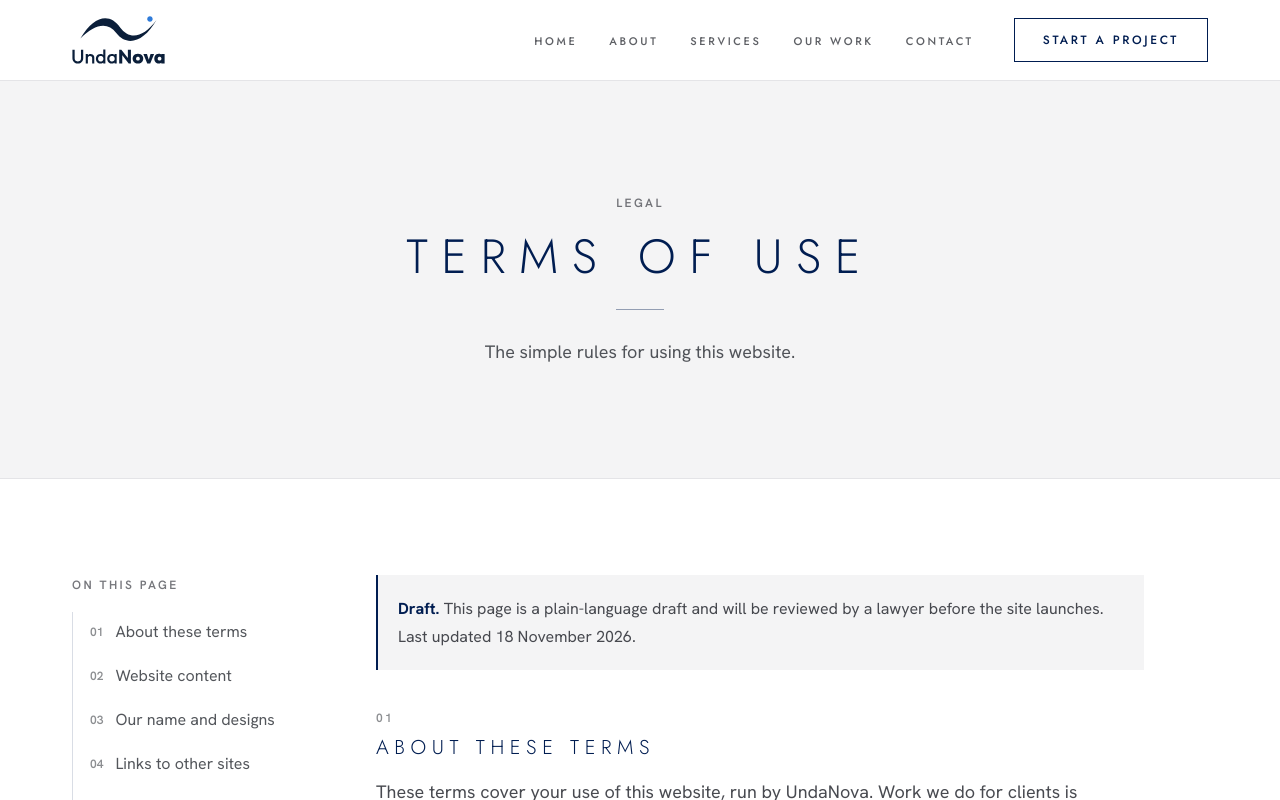
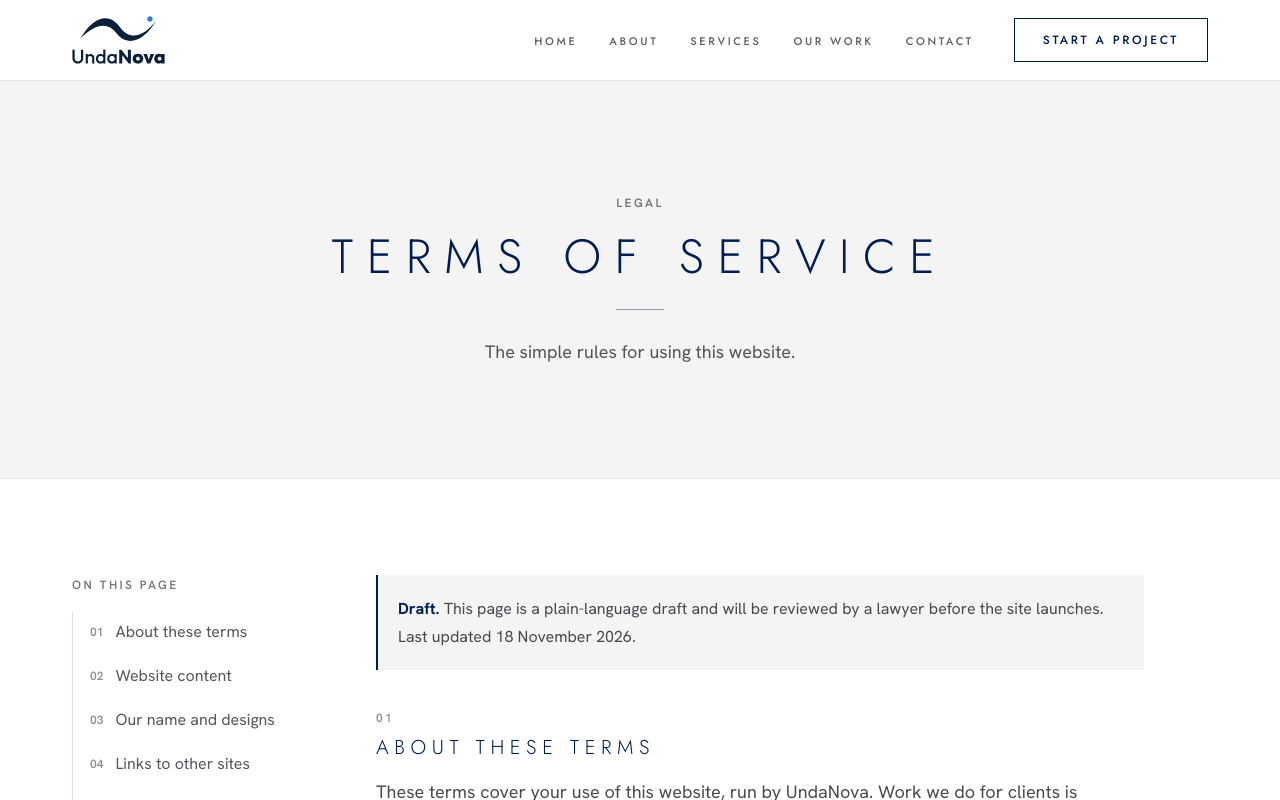
Before and after one commit to Jkosencha/undanova, a Next.js app: page /terms in a window 1280 px wide. Shown: the top 800 px of the page. Built offline with nearby package versions, Linux system fonts and the light colour scheme.

Commit message:
Rename legal pages to Privacy Policy and Terms of Service

```diff
--- a/src/app/terms/page.tsx
+++ b/src/app/terms/page.tsx
@@ -3,7 +3,7 @@ import { LegalPage } from "@/components/legal-page";
 import { site } from "@/lib/site";
 
 export const metadata: Metadata = {
-  title: "Terms of use",
+  title: "Terms of Service",
   description: "The terms for using the UndaNova website.",
 };
 
@@ -11,7 +11,7 @@ export const metadata: Metadata = {
 export default function TermsPage() {
   return (
     <LegalPage
-      title="Terms of use"
+      title="Terms of Service"
       intro="The simple rules for using this website."
       updated="18 November 2026"
       sections={[
```
